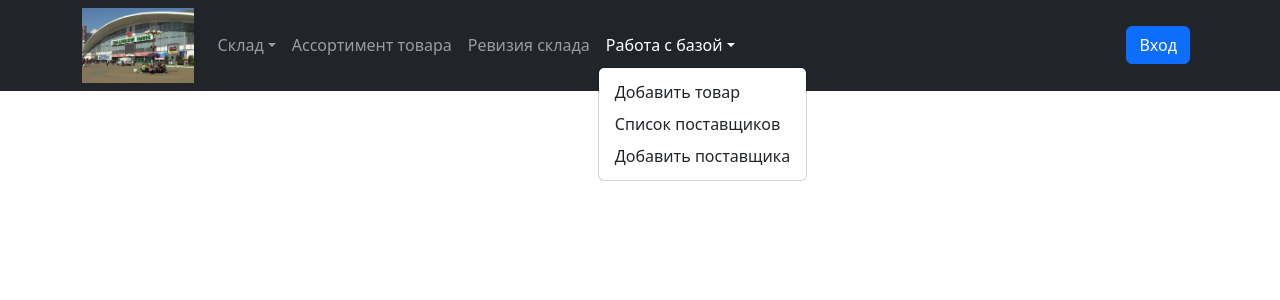
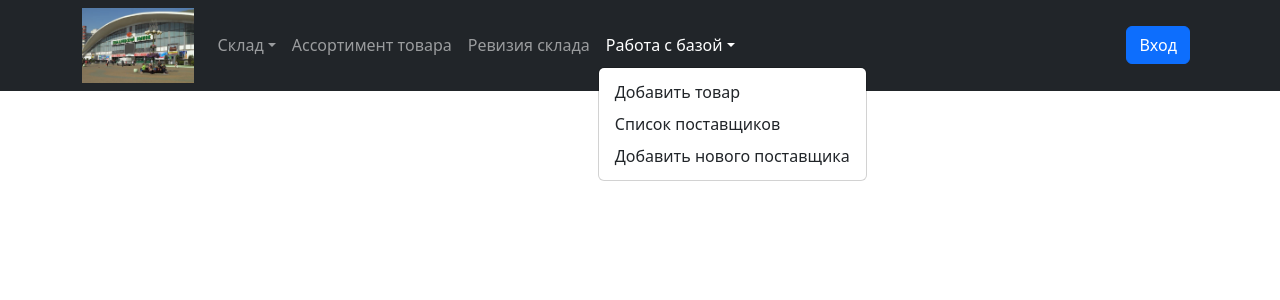
Before and after one commit to iSakha/alla-trade-front, a React (Vite) app: page / in a window 1280 px wide. Both pictures are taken after a click on the button "Работа с базой". Shown: the top 300 px of the page. Built offline with nearby package versions, Linux system fonts and the light colour scheme.

Commit message:
test auto-deploy again

```diff
--- a/src/components/MyNavBar.jsx
+++ b/src/components/MyNavBar.jsx
@@ -88,7 +88,7 @@ function MyNavBar() {
                   href="spl-add"
                   onClick={(e) => handleLinkClick(e, handleShowAddSupplier)}
                 >
-                  Добавить поставщика
+                  Добавить нового поставщика
                 </NavDropdown.Item>
               </NavDropdown>
             </Nav>
```
